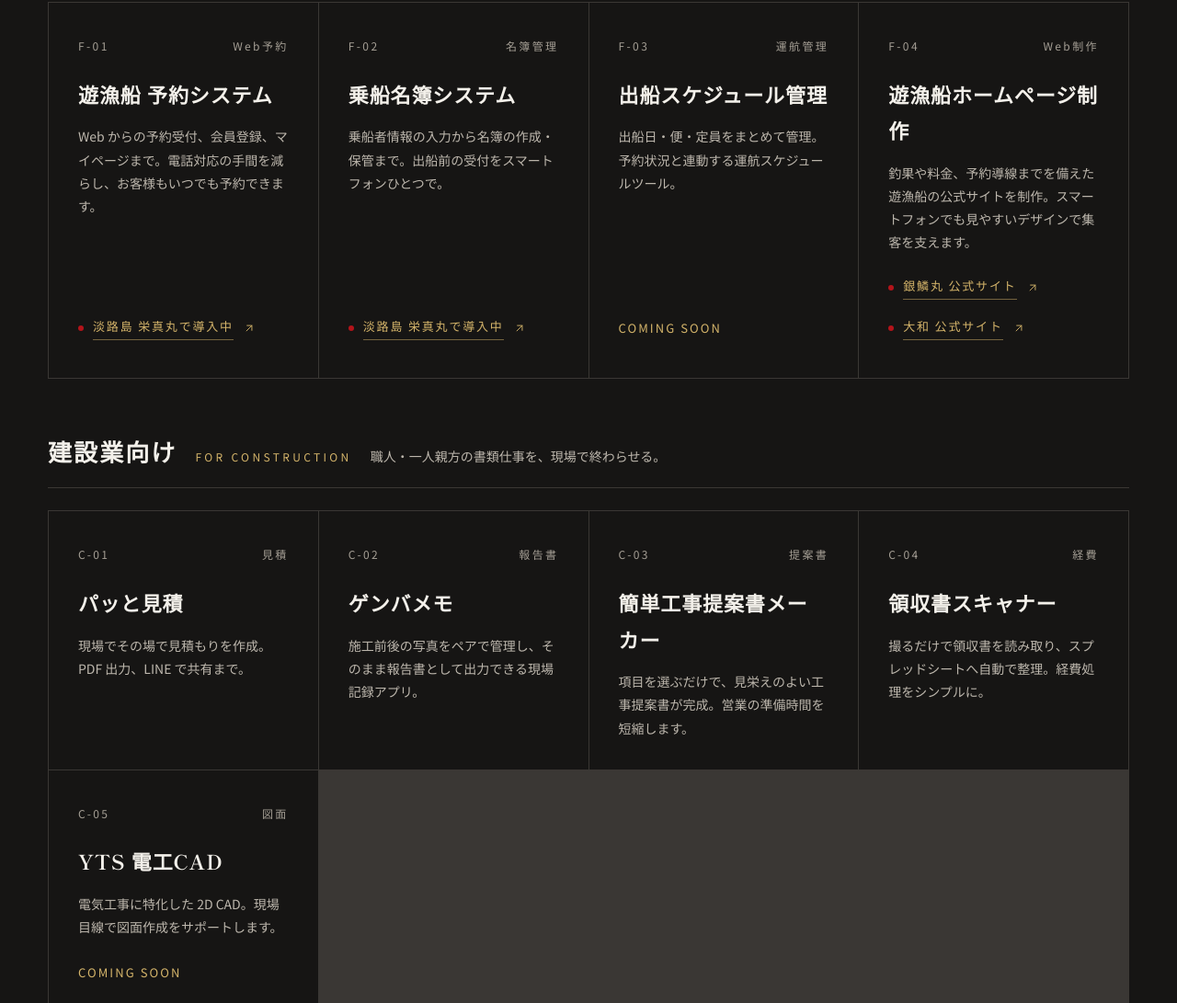
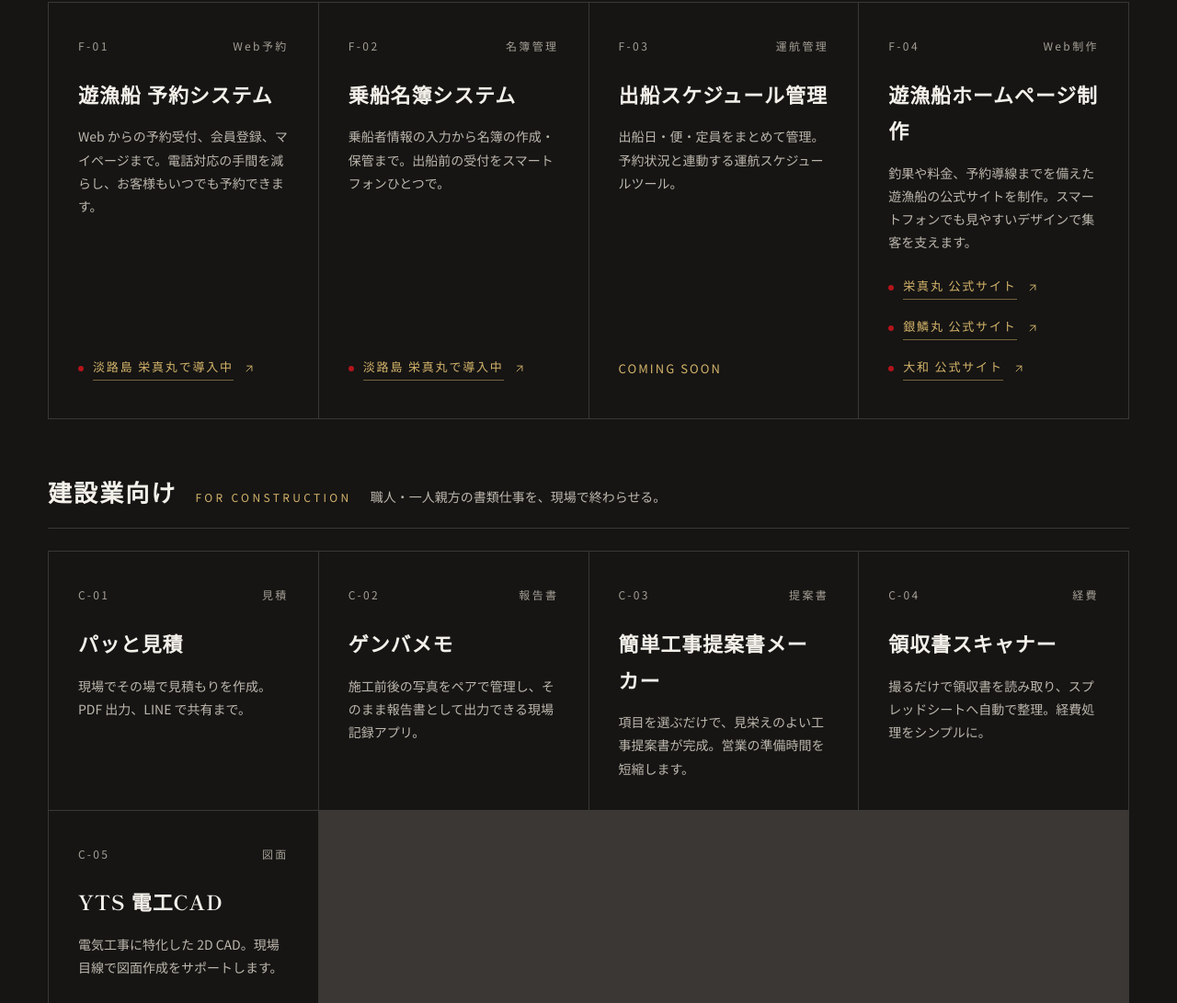
Before and after one commit to yts-products/yts-products.github.io, a plain HTML site: page index.html in a window 1280 px wide. Shown: the part 1157-2248 px from the top of the page at 92% size. Drawn offline with Linux system fonts and the light colour scheme.

Commit message:
Add files via upload

```diff
--- a/index.html
+++ b/index.html
@@ -173,6 +173,7 @@ footer nav a{color:var(--paper);padding:12px;font-size:12px}
           <h4 class="mincho">遊漁船ホームページ制作</h4>
           <p>釣果や料金、予約導線までを備えた遊漁船の公式サイトを制作。スマートフォンでも見やすいデザインで集客を支えます。</p>
           <div class="cases">
+            <a class="case" href="https://www.eishinmaru-awaji.com/" target="_blank" rel="noopener"><i aria-hidden="true"></i><span>栄真丸 公式サイト</span><svg aria-hidden="true" width="14" height="14" viewBox="0 0 24 24" fill="none" stroke="currentColor" stroke-width="1.6" stroke-linecap="round" stroke-linejoin="round"><path d="M7 17L17 7"/><path d="M8 7h9v9"/></svg></a>
             <a class="case" href="https://ginrin-maru.vercel.app/" target="_blank" rel="noopener"><i aria-hidden="true"></i><span>銀鱗丸 公式サイト</span><svg aria-hidden="true" width="14" height="14" viewBox="0 0 24 24" fill="none" stroke="currentColor" stroke-width="1.6" stroke-linecap="round" stroke-linejoin="round"><path d="M7 17L17 7"/><path d="M8 7h9v9"/></svg></a>
             <a class="case" href="https://awajiyamato.github.io/yamato/" target="_blank" rel="noopener"><i aria-hidden="true"></i><span>大和 公式サイト</span><svg aria-hidden="true" width="14" height="14" viewBox="0 0 24 24" fill="none" stroke="currentColor" stroke-width="1.6" stroke-linecap="round" stroke-linejoin="round"><path d="M7 17L17 7"/><path d="M8 7h9v9"/></svg></a>
           </div>
```
